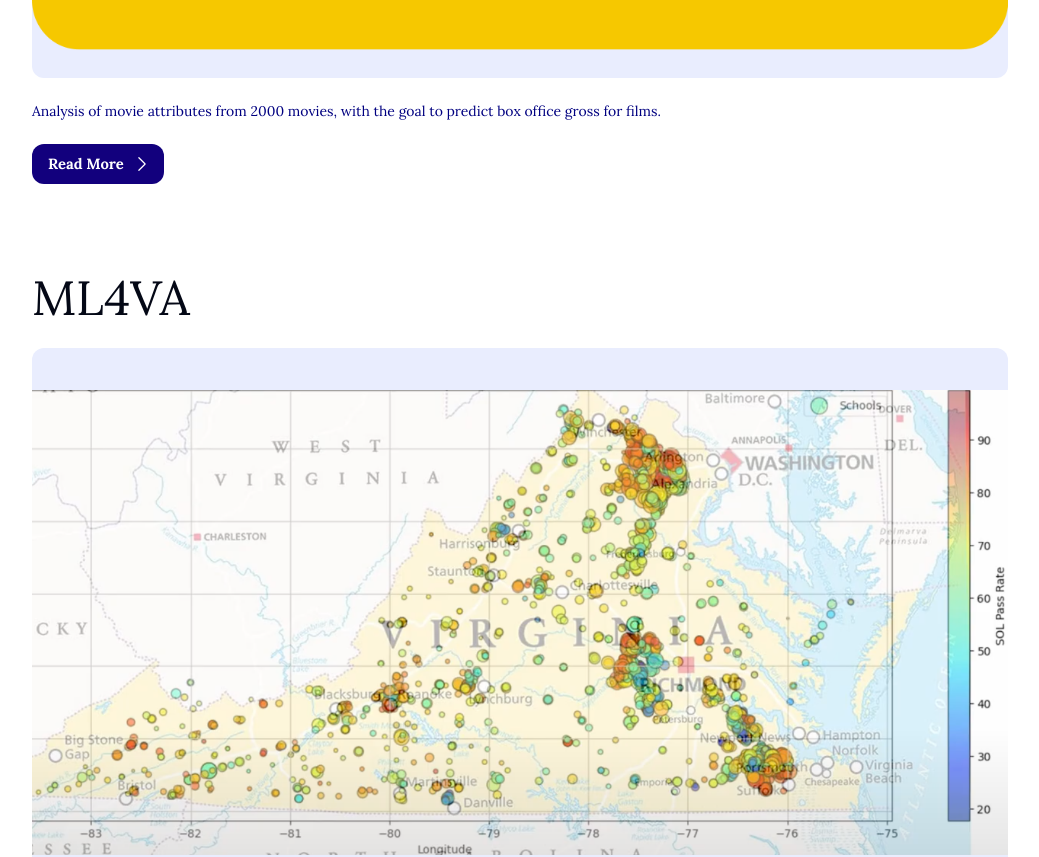
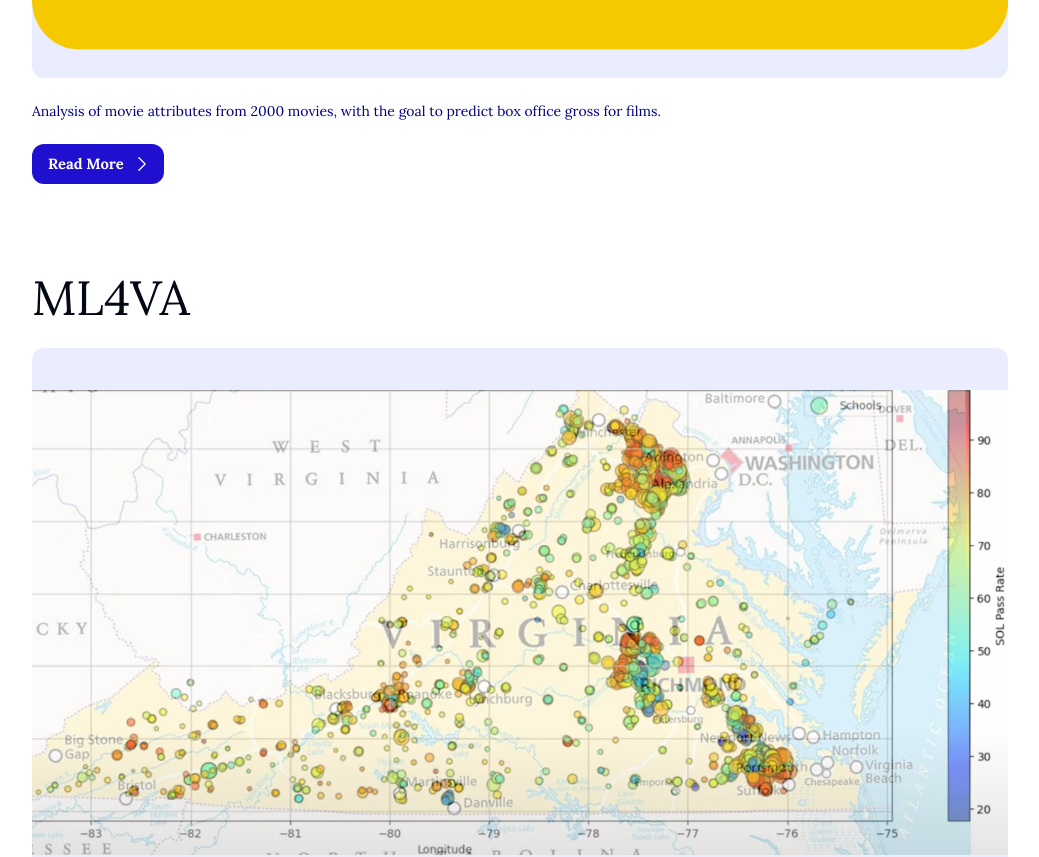
Before and after one commit to tara-morin/website, a Next.js app: page /en/machine_learning in a window 1280 px wide. Shown: the part 855-1712 px from the top of the page, without its empty margins (120-1159 px from the left). Built offline with nearby package versions, Linux system fonts and the light colour scheme.

Commit message:
fixed additional buttons

```diff
--- a/src/app/[locale]/machine_learning/page.tsx
+++ b/src/app/[locale]/machine_learning/page.tsx
@@ -76,8 +76,6 @@ export default function machine_learning({ params: { locale } }: { params: { loc
                 </Text>
                 <Button
                     style={{
-                        backgroundColor: '#12007d',
-                        color: '#FFFFFF',
                         font: 'Lora',
                     }}
                     href={`/machine_learning/${project.slug}`}
--- a/src/app/[locale]/ux/page.tsx
+++ b/src/app/[locale]/ux/page.tsx
@@ -74,7 +74,6 @@ export default function UX({ params: { locale } }: { params: { locale: string }
                         </Text>
                         <Button
                             style={{
-                                color: '#FFFFFF',
                                 font: 'Lora',
                             }}
                             href={`/ux/${project.slug}`}
--- a/src/app/[locale]/web_dev/page.tsx
+++ b/src/app/[locale]/web_dev/page.tsx
@@ -75,7 +75,6 @@ export default function web_dev({ params: { locale } }: { params: { locale: stri
                         </Text>
                         <Button
                             style={{
-                                color: '#FFFFFF',
                                 font: 'Lora',
                             }}
                             href={`/web_dev/${project.slug}`}
--- a/src/once-ui/components/Button.module.scss
+++ b/src/once-ui/components/Button.module.scss
@@ -31,6 +31,7 @@
 
     &:hover, &:focus {
         background: #B8FAFE;
+        color: #000000;
     }
 }
 
```
